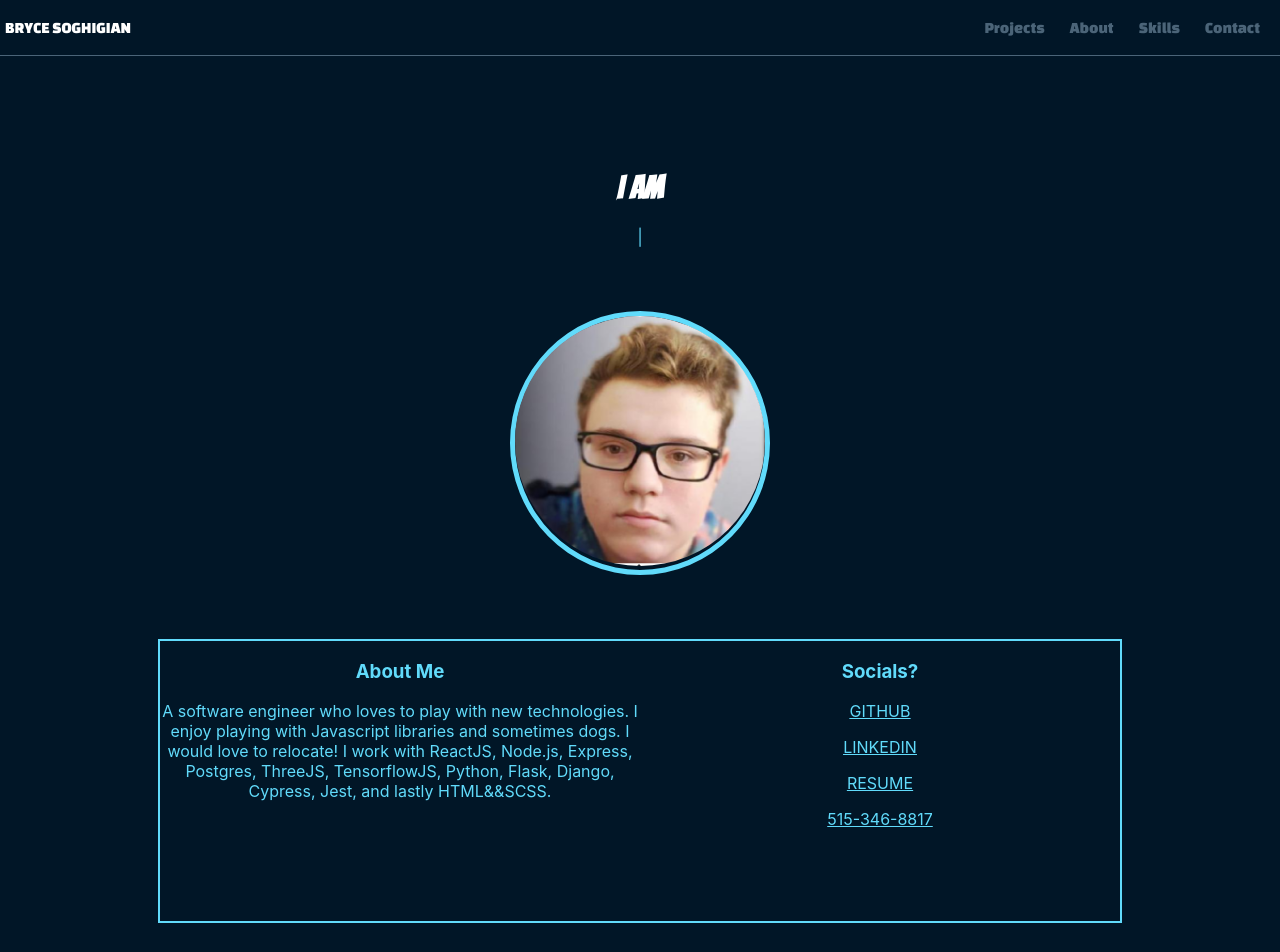
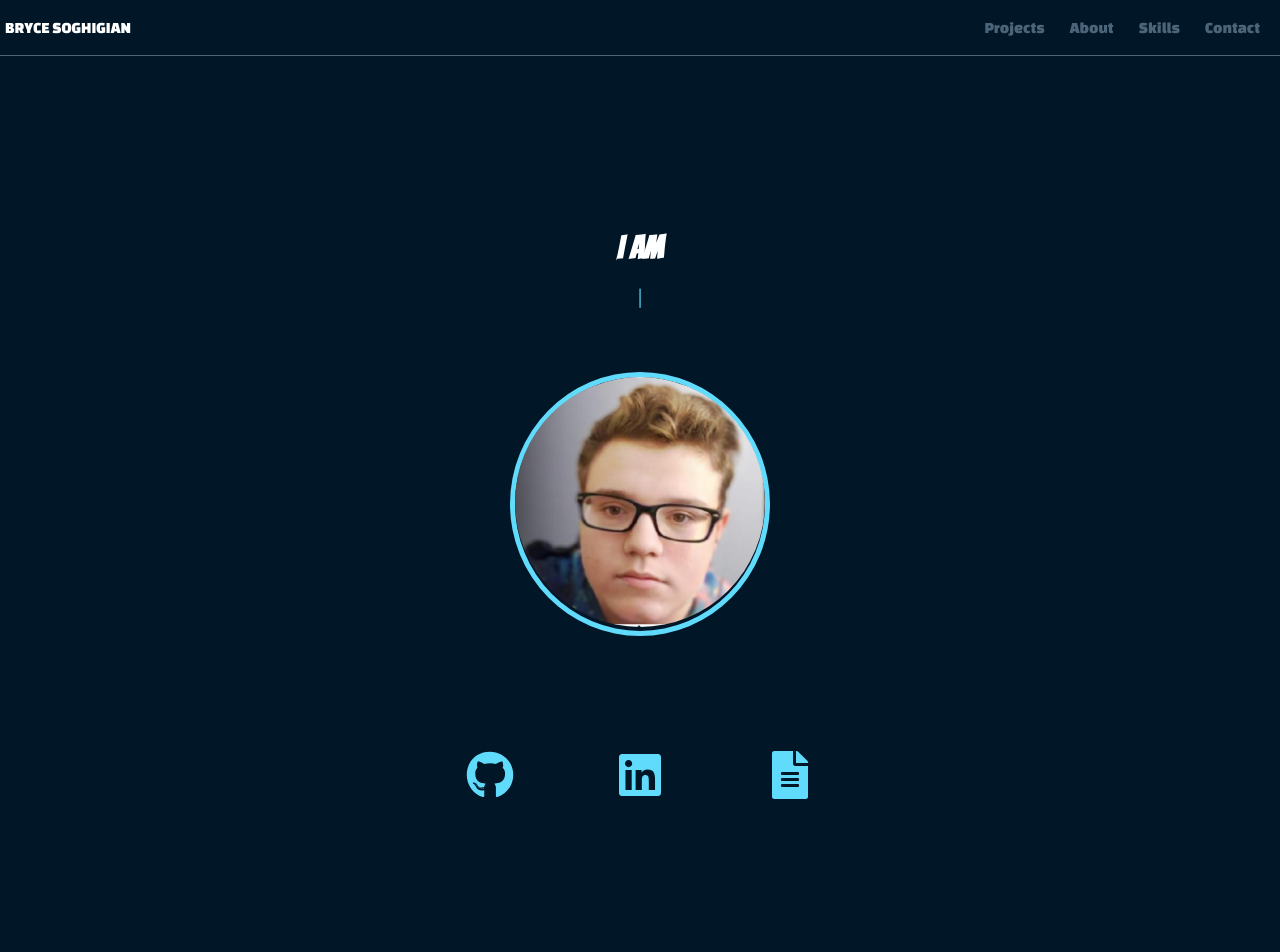
Before and after one commit to Bryce-Soghigian/frontend-portfolio, a React (Create React App) app: page /About in a window 1280 px wide. Shown: the top 952 px of the page. Built offline with nearby package versions, Linux system fonts and the light colour scheme.

Commit message:
reworked about route

```diff
--- a/src/App.js
+++ b/src/App.js
@@ -1,8 +1,7 @@
 import React from "react";
 import { Route } from "react-router-dom";
 import "./App.css";
-// import Navbar from "./Components/Navbar/Navbar";
-import NavBarTwo from './Components/Navbar/NavBarTwo';
+import ProjectFive from './Components/Projects/ProjectFive'
 import Home from "./Components/Home/Home";
 import Projects from "./Components/Projects/Projects";
 import Contact from "./Components/Contacts/Contact";
@@ -17,7 +16,6 @@ function App() {
   return (
     <div className="App">
       <NewNav />
-{/* <NavBarTwo/> */}
       <Route exact path="/" component={Home} />
       <Route exact path="/About" component={About}/>
       <Route exact path="/Projects" component={Projects} />
@@ -25,10 +23,10 @@ function App() {
       <Route exact path="/Project2" component={ProjectTwo} />
       <Route exact path="/Project3" component={ProjectThree} />
       <Route exact path="/Project4" component={ProjectFour} />
+      <Route exact path="Project5" component={ProjectFive}/>
       <Route exact path="/Contact" component={Contact} />
       <Route exact path="/Skills" component={Skills} />
     </div>
   );
-}
-
-export default App;
+  }
+export default App
--- a/src/Components/About Me/About.js
+++ b/src/Components/About Me/About.js
@@ -2,6 +2,7 @@ import React from 'react'
 import styled from 'styled-components';
 import Typist from 'react-typist';
 import Bryce from './Bryce.png'
+import { FaGithub, FaLinkedin ,FaFileAlt} from 'react-icons/fa';
 
 
 const Container = styled.div`
@@ -37,49 +38,28 @@ const H1 = styled.h1`
  font-family: 'Bangers';
 `
 const AboutDiv = styled.div`
-border:solid #61DBFB 2px;
+/* border:solid #61DBFB 2px; */
+display:flex;
+width:80vw;
+justify-content:center;
+align-items:center;
 
-@media(min-width:750px){
-    height: 35vh;
-}
-height:49vh;
-width:75vw;
-display:flex;
 
 
 
 `
-const AboutLeft = styled.div`
-color:#61DBFB;
-width:37.5vw;
-height:35vh;
-/* border-right:solid white 2px; */
-`
 
-const AboutRight = styled.div`
-
-color:#61DBFB;
-width:37.5vw;
-height:40vh;
-
-
-`
-const H3 = styled.h3`
-color:#61DBFB;
-
-
-`
-const Li = styled.p`
-color:#61DBFB;
-text-transform:uppercase;
-text-decoration:underline;
-`
 const A = styled.a`
 color:#61DBFB;
+font-size:3rem;
+margin:5%;
 :visited{
     color:#61DBFB;
 }
-
+:hover{
+    transform:scale(1.2);
+    color:white;
+}
 `
 export default function About() {
     const CursorProps ={
@@ -114,18 +94,13 @@ export default function About() {
             <Image src={Bryce}/>
             </ImageDiv>
                 <AboutDiv>
-                    <AboutLeft>
-                                    <H3>About Me</H3>
-                            <p>A software engineer who loves to play with new technologies. I enjoy playing with Javascript libraries and sometimes dogs. I would love to relocate! I work with ReactJS, Node.js, Express, Postgres, ThreeJS, TensorflowJS, Python, Flask, Django, Cypress, Jest, and lastly HTML&&SCSS.</p>
-                    </AboutLeft>
-                    <AboutRight>
-                        <H3>Socials?</H3>
-                        <A href="https://github.com/Bryce-Soghigian" target = "_blank"><Li>Github</Li></A>
-                        <A href="https://www.linkedin.com/in/bsoghigian/" target="_blank"><Li>LInkedIn</Li></A>
 
-                        <A href="https://docs.google.com/document/d/1h88tzouRqqVw_qy-c3MAhTSCiiyhajs4RRe7rriLAEc/edit?usp=sharing" target="_blank"><Li>Resume</Li></A>
-                        <Li>515-346-8817</Li>
-                    </AboutRight>
+                        <A href="https://github.com/Bryce-Soghigian" target = "_blank"><FaGithub/></A>
+                        <A href="https://www.linkedin.com/in/bsoghigian/" target="_blank"><FaLinkedin/></A>
+
+
+                        <A href="https://docs.google.com/document/d/1h88tzouRqqVw_qy-c3MAhTSCiiyhajs4RRe7rriLAEc/edit?usp=sharing" target="_blank"><FaFileAlt/></A>
+
                 </AboutDiv>
         </Container>
     )
--- /dev/null
+++ b/src/Components/Projects/ProjectFive.js
@@ -0,0 +1,9 @@
+import React from 'react'
+
+export default function ProjectFive() {
+    return (
+        <div>
+
+        </div>
+    )
+}
```
Also changed, not shown: 2 other files (tests, documents, lock files or other folders).
